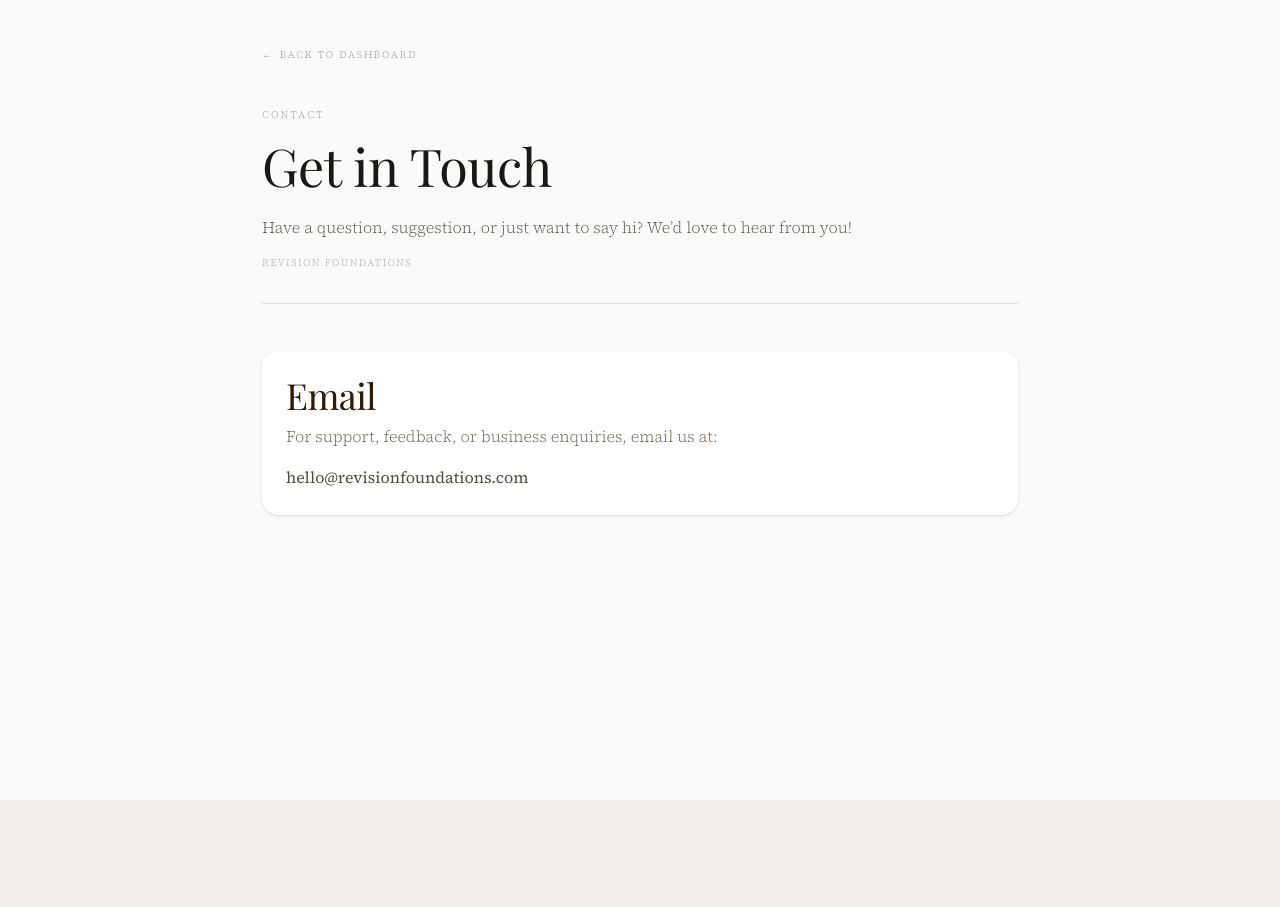
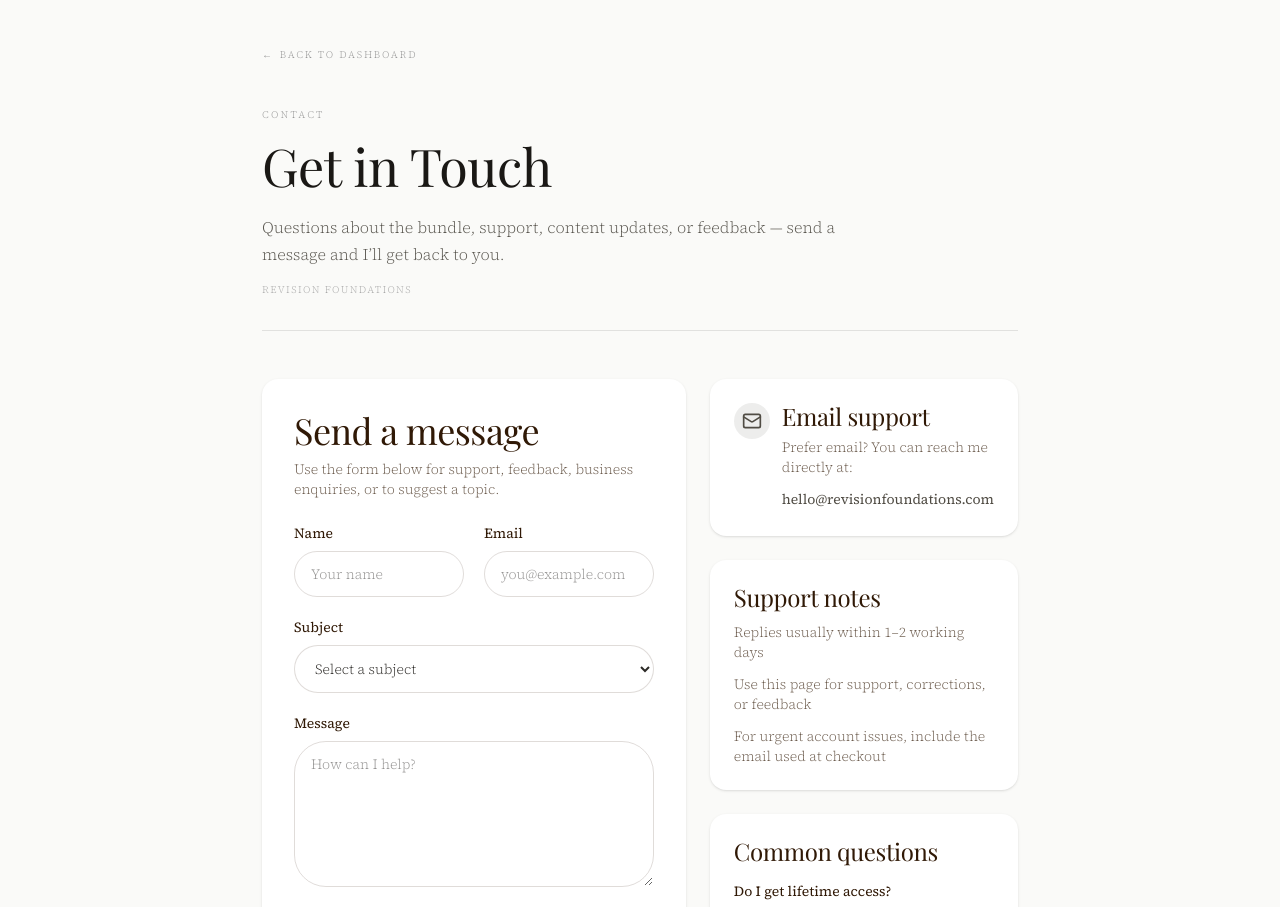
Before and after one commit to laurencaitlinemmerson-tech/revision-foundations-saas, a Next.js app: page /contact in a window 1280 px wide. Shown: the top 907 px of the page. Before the commit the page ends 800 px from the top, so only its background shows below. Built offline with nearby package versions, Linux system fonts and the light colour scheme; no server answers; a web font is replaced by a local one.

Commit message:
Update page.tsx

```diff
--- a/src/app/contact/page.tsx
+++ b/src/app/contact/page.tsx
@@ -2,8 +2,6 @@
 
 import { useState } from 'react';
 import EditorialLayout from '@/components/EditorialLayout';
-// import Navbar from '@/components/Navbar';
-// import Footer from '@/components/Footer';
 import { Mail, Send, Loader2, CheckCircle } from 'lucide-react';
 import { useScrollAnimation } from '@/lib/hooks/useScrollAnimation';
 
@@ -16,42 +14,252 @@ export default function ContactPage() {
     subject: '',
     message: '',
   });
+
   const [loading, setLoading] = useState(false);
   const [submitted, setSubmitted] = useState(false);
+
+  const handleChange = (
+    e: React.ChangeEvent<HTMLInputElement | HTMLSelectElement | HTMLTextAreaElement>
+  ) => {
+    const { name, value } = e.target;
+    setFormData((prev) => ({ ...prev, [name]: value }));
+  };
 
   const handleSubmit = async (e: React.FormEvent) => {
     e.preventDefault();
     setLoading(true);
 
-    // Simulate form submission
-    // In production, this would send to an API endpoint
+    try {
+      // Replace this with your real API call
       await new Promise((resolve) => setTimeout(resolve, 1000));
 
+      setSubmitted(true);
+      setFormData({
+        name: '',
+        email: '',
+        subject: '',
+        message: '',
+      });
+    } catch (error) {
+      console.error('Contact form submission failed:', error);
+    } finally {
       setLoading(false);
-    setSubmitted(true);
-    setFormData({ name: '', email: '', subject: '', message: '' });
+    }
   };
+
   return (
     <EditorialLayout
       kicker="Contact"
       title="Get in Touch"
-       standfirst="Have a question, suggestion, or just want to say hi? We’d love to hear from you!"
+      standfirst="Questions about the bundle, support, content updates, or feedback — send a message and I’ll get back to you."
       byline="Revision Foundations"
       backHref="/dashboard"
       backLabel="Back to Dashboard"
     >
+      <div className="grid gap-6 lg:grid-cols-[1.4fr_0.9fr]">
+        <div className="bg-white rounded-2xl shadow p-6 md:p-8">
+          {submitted ? (
+            <div className="flex flex-col items-start gap-4">
+              <div className="inline-flex items-center gap-2 rounded-full bg-green-50 px-3 py-1 text-sm font-medium text-green-700">
+                <CheckCircle className="h-4 w-4" />
+                Message sent
+              </div>
+
+              <div>
+                <h2 className="text-2xl font-semibold text-[var(--plum-dark)]">
+                  Thanks for getting in touch
+                </h2>
+                <p className="mt-2 text-[var(--plum-dark)]/70">
+                  Your message has been received. I usually reply within 1–2 working days.
+                </p>
+              </div>
+
+              <button
+                type="button"
+                onClick={() => setSubmitted(false)}
+                className="inline-flex items-center rounded-xl bg-[var(--purple)] px-4 py-2 text-sm font-medium text-white transition hover:opacity-90"
+              >
+                Send another message
+              </button>
+            </div>
+          ) : (
+            <>
+              <div className="mb-6">
+                <h2 className="text-xl font-semibold text-[var(--plum-dark)]">
+                  Send a message
+                </h2>
+                <p className="mt-2 text-sm text-[var(--plum-dark)]/70">
+                  Use the form below for support, feedback, business enquiries, or to suggest a topic.
+                </p>
+              </div>
+
+              <form onSubmit={handleSubmit} className="space-y-5">
+                <div className="grid gap-5 sm:grid-cols-2">
+                  <div>
+                    <label
+                      htmlFor="name"
+                      className="mb-2 block text-sm font-medium text-[var(--plum-dark)]"
+                    >
+                      Name
+                    </label>
+                    <input
+                      id="name"
+                      name="name"
+                      type="text"
+                      value={formData.name}
+                      onChange={handleChange}
+                      required
+                      className="w-full rounded-xl border border-[var(--plum-dark)]/15 px-4 py-3 text-sm outline-none transition focus:border-[var(--purple)] focus:ring-2 focus:ring-[var(--purple)]/10"
+                      placeholder="Your name"
+                    />
+                  </div>
+
+                  <div>
+                    <label
+                      htmlFor="email"
+                      className="mb-2 block text-sm font-medium text-[var(--plum-dark)]"
+                    >
+                      Email
+                    </label>
+                    <input
+                      id="email"
+                      name="email"
+                      type="email"
+                      value={formData.email}
+                      onChange={handleChange}
+                      required
+                      className="w-full rounded-xl border border-[var(--plum-dark)]/15 px-4 py-3 text-sm outline-none transition focus:border-[var(--purple)] focus:ring-2 focus:ring-[var(--purple)]/10"
+                      placeholder="you@example.com"
+                    />
+                  </div>
+                </div>
+
+                <div>
+                  <label
+                    htmlFor="subject"
+                    className="mb-2 block text-sm font-medium text-[var(--plum-dark)]"
+                  >
+                    Subject
+                  </label>
+                  <select
+                    id="subject"
+                    name="subject"
+                    value={formData.subject}
+                    onChange={handleChange}
+                    required
+                    className="w-full rounded-xl border border-[var(--plum-dark)]/15 bg-white px-4 py-3 text-sm outline-none transition focus:border-[var(--purple)] focus:ring-2 focus:ring-[var(--purple)]/10"
+                  >
+                    <option value="">Select a subject</option>
+                    <option value="general">General question</option>
+                    <option value="support">Technical support</option>
+                    <option value="content">Content update / correction</option>
+                    <option value="billing">Billing / refund</option>
+                    <option value="business">Business enquiry</option>
+                  </select>
+                </div>
+
+                <div>
+                  <label
+                    htmlFor="message"
+                    className="mb-2 block text-sm font-medium text-[var(--plum-dark)]"
+                  >
+                    Message
+                  </label>
+                  <textarea
+                    id="message"
+                    name="message"
+                    rows={6}
+                    value={formData.message}
+                    onChange={handleChange}
+                    required
+                    className="w-full rounded-xl border border-[var(--plum-dark)]/15 px-4 py-3 text-sm outline-none transition focus:border-[var(--purple)] focus:ring-2 focus:ring-[var(--purple)]/10"
+                    placeholder="How can I help?"
+                  />
+                </div>
+
+                <button
+                  type="submit"
+                  disabled={loading}
+                  className="inline-flex w-full items-center justify-center gap-2 rounded-xl bg-[var(--purple)] px-5 py-3 text-sm font-medium text-white transition hover:opacity-90 disabled:cursor-not-allowed disabled:opacity-70 sm:w-auto"
+                >
+                  {loading ? (
+                    <>
+                      <Loader2 className="h-4 w-4 animate-spin" />
+                      Sending...
+                    </>
+                  ) : (
+                    <>
+                      <Send className="h-4 w-4" />
+                      Send message
+                    </>
+                  )}
+                </button>
+              </form>
+            </>
+          )}
+        </div>
+
+        <aside className="space-y-6">
           <div className="bg-white rounded-2xl shadow p-6">
-         <h2 className="text-lg font-semibold mb-2">Email</h2>
-         <p className="mb-4 text-[var(--plum-dark)]/70">
-           For support, feedback, or business enquiries, email us at:
+            <div className="flex items-start gap-3">
+              <div className="rounded-xl bg-[var(--purple)]/10 p-2">
+                <Mail className="h-5 w-5 text-[var(--purple)]" />
+              </div>
+              <div>
+                <h3 className="text-lg font-semibold text-[var(--plum-dark)]">
+                  Email support
+                </h3>
+                <p className="mt-2 text-sm text-[var(--plum-dark)]/70">
+                  Prefer email? You can reach me directly at:
                 </p>
                 <a
                   href="mailto:hello@revisionfoundations.com"
-           className="text-[var(--purple)] font-medium hover:underline"
+                  className="mt-3 inline-block text-sm font-medium text-[var(--purple)] hover:underline"
                 >
                   hello@revisionfoundations.com
                 </a>
               </div>
+            </div>
+          </div>
+
+          <div className="bg-white rounded-2xl shadow p-6">
+            <h3 className="text-lg font-semibold text-[var(--plum-dark)]">
+              Support notes
+            </h3>
+            <ul className="mt-3 space-y-3 text-sm text-[var(--plum-dark)]/70">
+              <li>Replies usually within 1–2 working days</li>
+              <li>Use this page for support, corrections, or feedback</li>
+              <li>For urgent account issues, include the email used at checkout</li>
+            </ul>
+          </div>
+
+          <div className="bg-white rounded-2xl shadow p-6">
+            <h3 className="text-lg font-semibold text-[var(--plum-dark)]">
+              Common questions
+            </h3>
+            <div className="mt-4 space-y-4 text-sm text-[var(--plum-dark)]/70">
+              <div>
+                <p className="font-medium text-[var(--plum-dark)]">
+                  Do I get lifetime access?
+                </p>
+                <p className="mt-1">Yes — the bundle is a one-time payment with future updates included.</p>
+              </div>
+              <div>
+                <p className="font-medium text-[var(--plum-dark)]">
+                  Can I suggest a topic?
+                </p>
+                <p className="mt-1">Yes — feedback and topic requests are always welcome.</p>
+              </div>
+              <div>
+                <p className="font-medium text-[var(--plum-dark)]">
+                  Can I report an error?
+                </p>
+                <p className="mt-1">Absolutely. If you spot something outdated or incorrect, please send it over.</p>
+              </div>
+            </div>
+          </div>
+        </aside>
+      </div>
     </EditorialLayout>
   );
 }
```
Lines whose indentation alone changed are shown as unchanged.
